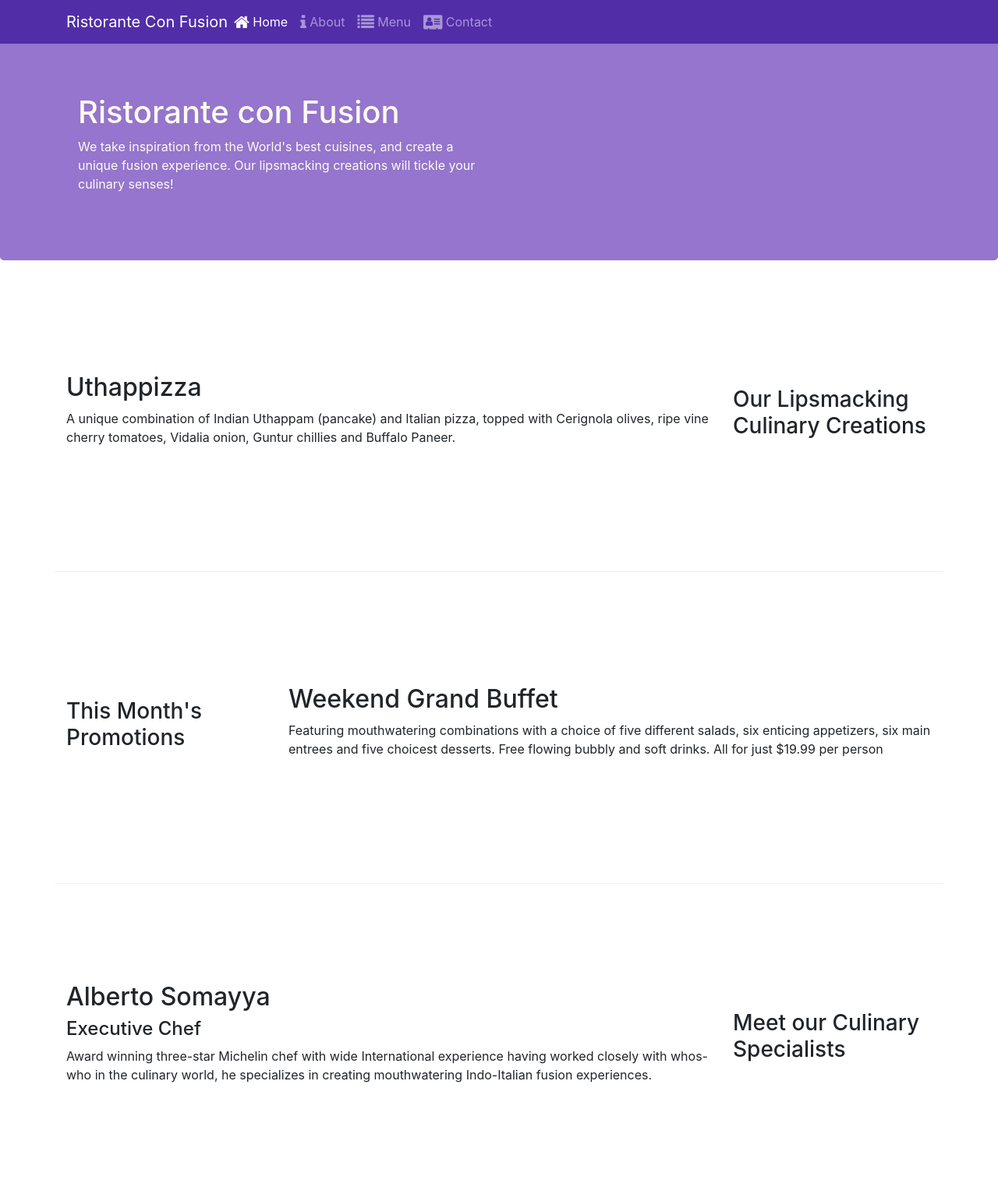
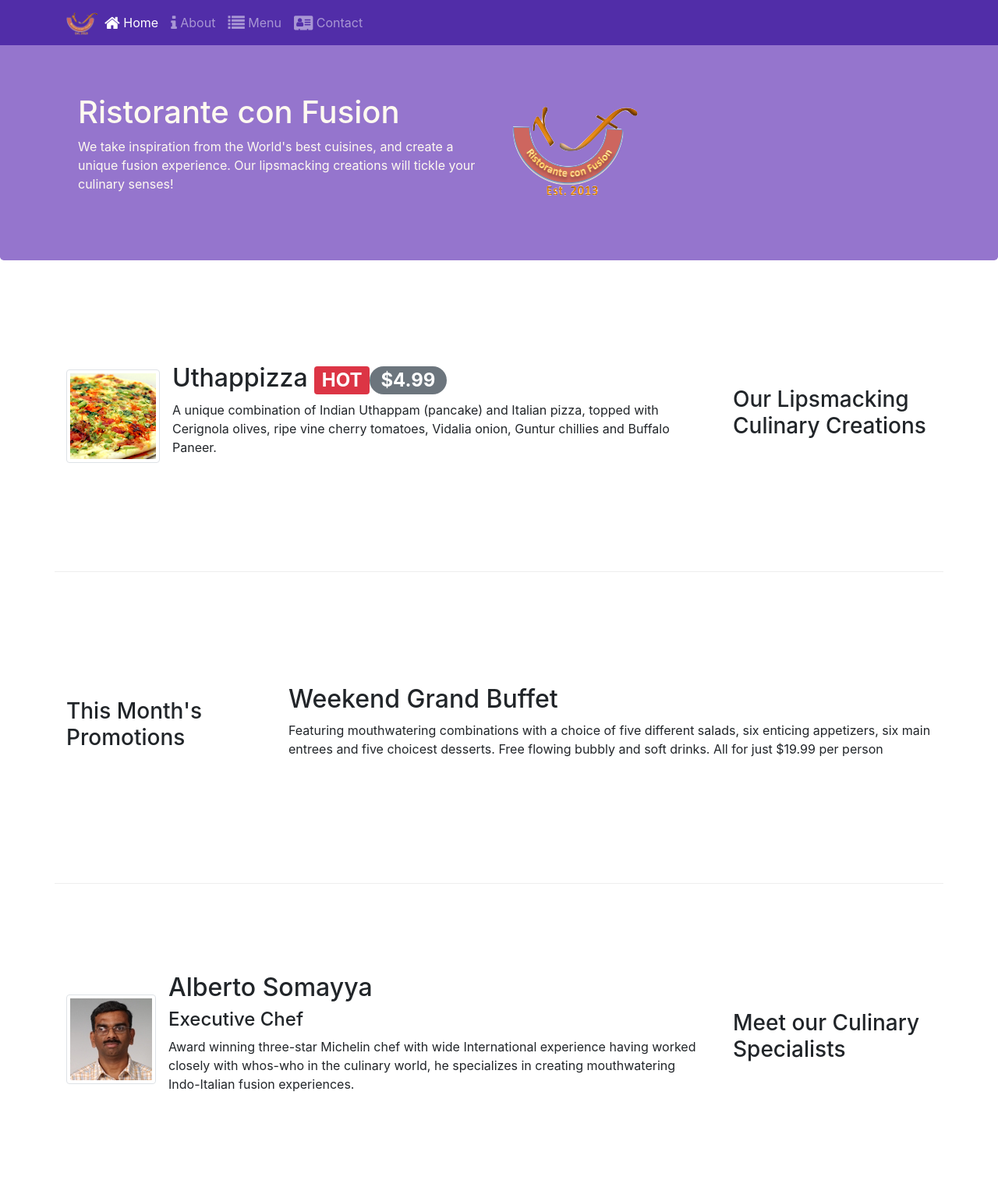
Before and after one commit to ipseekamalla1/fronend-coursera-assignement2, a website: page index.html in a window 1280 px wide. Shown: the top 1532 px of the page at 78% size. Drawn offline with nearby package versions, Linux system fonts and the light colour scheme.

Commit message:
Add badges and alerts

```diff
--- a/index.html
+++ b/index.html
@@ -21,15 +21,20 @@
             <button class="navbar-toggler" type="button" data-toggle="collapse" data-target="#Navbar">
                 <span class="navbar-toggler-icon"></span>
             </button>
-            <a class="navbar-brand mr-auto" href="#">Ristorante Con Fusion</a>
-            <div class="collapse navbar-collapse" id="Navbar">
-                <ul class="navbar-nav mr-auto">
-                    <li class="nav-item active"><a class="nav-link" href="#"> <span class="fa fa-home fa-lg"> </span> Home</a></li>
-                    <li class="nav-item"><a class="nav-link" href="./aboutus.html"> <span class="fa fa-info fa-lg"> </span> About</a></li>
-                    <li class="nav-item"><a class="nav-link" href="#"> <span class="fa fa-list fa-lg"> </span> Menu</a></li>
-                    <li class="nav-item"><a class="nav-link" href="./contactus.html"> <span class="fa fa-address-card fa-lg"></span> Contact</a></li>
-                </ul>
-            </div>
+            <a class="navbar-brand mr-auto" href="#"> <a class="navbar-brand mr-auto" href="#"><img src="img/logo.png"
+                        height="30" width="41"></a>
+                <div class="collapse navbar-collapse" id="Navbar">
+                    <ul class="navbar-nav mr-auto">
+                        <li class="nav-item active"><a class="nav-link" href="#"> <span class="fa fa-home fa-lg">
+                                </span> Home</a></li>
+                        <li class="nav-item"><a class="nav-link" href="./aboutus.html"> <span class="fa fa-info fa-lg">
+                                </span> About</a></li>
+                        <li class="nav-item"><a class="nav-link" href="#"> <span class="fa fa-list fa-lg"> </span>
+                                Menu</a></li>
+                        <li class="nav-item"><a class="nav-link" href="./contactus.html"> <span
+                                    class="fa fa-address-card fa-lg"></span> Contact</a></li>
+                    </ul>
+                </div>
         </div>
     </nav>
 
@@ -41,7 +46,8 @@
                     <p>We take inspiration from the World's best cuisines, and create a unique fusion experience. Our
                         lipsmacking creations will tickle your culinary senses!</p>
                 </div>
-                <div class="col-12 col-sm">
+                <div class="col-12 col-sm align-self-center">
+                    <img src="img/logo.png" class="img-fluid">
                 </div>
             </div>
         </div>
@@ -53,13 +59,18 @@
                 <h3>Our Lipsmacking Culinary Creations</h3>
             </div>
             <div class="col col-sm order-sm-first col-md">
-                <h2>Uthappizza</h2>
-                <p>A unique combination of Indian Uthappam (pancake) and Italian pizza, topped with Cerignola
-                    olives,
-                    ripe vine cherry tomatoes, Vidalia onion, Guntur chillies and Buffalo Paneer.</p>
+                <div class="media">
+                    <img class="d-flex mr-3 img-thumbnail align-self-center" src="img/uthappizza.png" alt="Uthappizza">
+                    <div class="media-body">
+                        <h2 class="mt-0">Uthappizza <span class="badge badge-danger">HOT</span><span class="badge badge-pill badge-secondary">$4.99</span></h2>
+                        <p class="d-none d-sm-block">A unique combination of Indian Uthappam (pancake) and
+                            Italian pizza, topped with Cerignola olives, ripe vine
+                            cherry tomatoes, Vidalia onion, Guntur chillies and
+                            Buffalo Paneer.</p>
+                    </div>
+                </div>
             </div>
         </div>
-
         <div class="row row-content align-items-center">
             <div class="col-12 col-sm-4 col-md-3">
                 <h3>This Month's Promotions</h3>
@@ -69,7 +80,8 @@
                 <h2>Weekend Grand Buffet</h2>
                 <p>Featuring mouthwatering combinations with a choice of five different salads, six enticing
                     appetizers,
-                    six main entrees and five choicest desserts. Free flowing bubbly and soft drinks. All for just
+                    six main entrees and five choicest desserts. Free flowing bubbly and soft drinks. All for
+                    just
                     $19.99 per person </p>
             </div>
         </div>
@@ -79,12 +91,19 @@
                 <h3>Meet our Culinary Specialists</h3>
             </div>
             <div class="col col-sm order-sm-first col-md">
-                <h2>Alberto Somayya</h2>
-                <h4>Executive Chef</h4>
-                <p>Award winning three-star Michelin chef with wide International experience having worked closely
-                    with
-                    whos-who in the culinary world, he specializes in creating mouthwatering Indo-Italian fusion
-                    experiences. </p>
+                <div class="media">
+                    <img class="d-flex mr-3 img-thumbnail align-self-center" src="img/alberto.png"
+                        alt="Alberto Somayya">
+                    <div class="media-body">
+                        <h2 class="mt-0">Alberto Somayya</h2>
+                        <h4>Executive Chef</h4>
+                        <p class="d-none d-sm-block">Award winning three-star Michelin chef with wide
+                            International experience having worked closely with
+                            whos-who in the culinary world, he specializes in
+                            creating mouthwatering Indo-Italian fusion experiences.
+                        </p>
+                    </div>
+                </div>
             </div>
         </div>
     </div>
@@ -108,17 +127,25 @@
                     HONG KONG<br>
                     <i class="fa fa-phone fa-lg"> </i> Tel.: +852 1234 5678<br>
                     <i class="fa fa-fax fa-lg"> </i> Fax: +852 8765 4321<br>
-                    <i class="fa fa-envelope fa-lg"> </i> Email: <a href="mailto:confusion@food.net">confusion@food.net</a>
+                    <i class="fa fa-envelope fa-lg"> </i> Email: <a
+                        href="mailto:confusion@food.net">confusion@food.net</a>
                 </address>
             </div>
             <div class="col-12 col-sm-4 align-self-center">
                 <div class="text-center">
-                    <a class="btn btn-social-icon btn-google" href="http://google.com/+"><i class="fa fa-google-plus fa-lg"> </i> Google+</a>
-                    <a class="btn btn-social-icon btn-facebook" href="http://www.facebook.com/profile.php?id="><i class="fa fa-facebook fa-lg"> </i> Facebook</a>
-                    <a class="btn btn-social-icon btn-linkedin" href="http://www.linkedin.com/in/"><i class="fa fa-linkedin fa-lg"> </i> LinkedIn</a>
-                    <a class="btn btn-social-icon btn-twitter" href="http://twitter.com/"><i class="fa fa-twitter fa-lg"> </i> Twitter</a>
-                    <a class="btn btn-social-icon btn-youtube" href="http://youtube.com/"><i class="fa fa-youtube fa-lg"> </i> YouTube</a>
-                    <a class="btn btn-social-icon " href="mailto:"><i class="fa fa-envelope-o fa-lg"> </i> Mail</a>
+                    <a class="btn btn-social-icon btn-google" href="http://google.com/+"><i
+                            class="fa fa-google-plus fa-lg"> </i> Google+</a>
+                    <a class="btn btn-social-icon btn-facebook" href="http://www.facebook.com/profile.php?id="><i
+                            class="fa fa-facebook fa-lg"> </i>
+                        Facebook</a>
+                    <a class="btn btn-social-icon btn-linkedin" href="http://www.linkedin.com/in/"><i
+                            class="fa fa-linkedin fa-lg"> </i> LinkedIn</a>
+                    <a class="btn btn-social-icon btn-twitter" href="http://twitter.com/"><i
+                            class="fa fa-twitter fa-lg"> </i> Twitter</a>
+                    <a class="btn btn-social-icon btn-youtube" href="http://youtube.com/"><i
+                            class="fa fa-youtube fa-lg"> </i> YouTube</a>
+                    <a class="btn btn-social-icon " href="mailto:"><i class="fa fa-envelope-o fa-lg"> </i>
+                        Mail</a>
                 </div>
             </div>
         </div>
```
Also changed, not shown: aboutus.html (+3 -2 lines), contactus.html (+3 -2 lines), img/alberto.png (added), img/buffet.png (added), img/logo.png (added), img/uthappizza.png (added), 1 other file.
